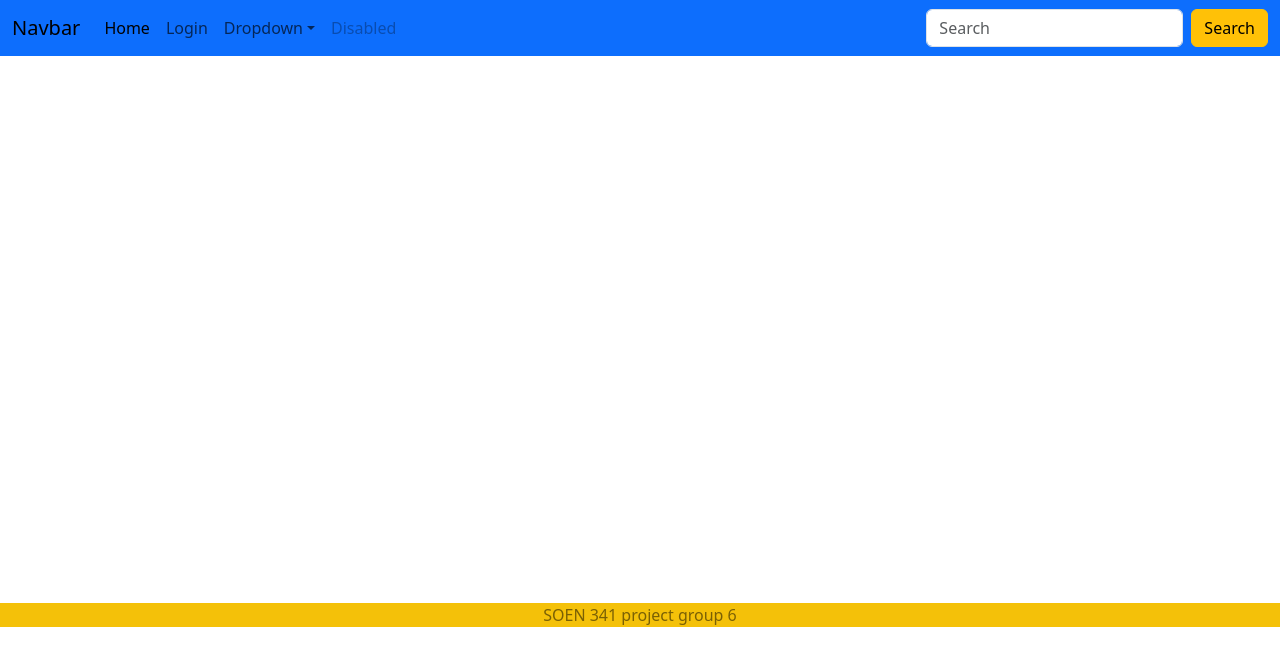
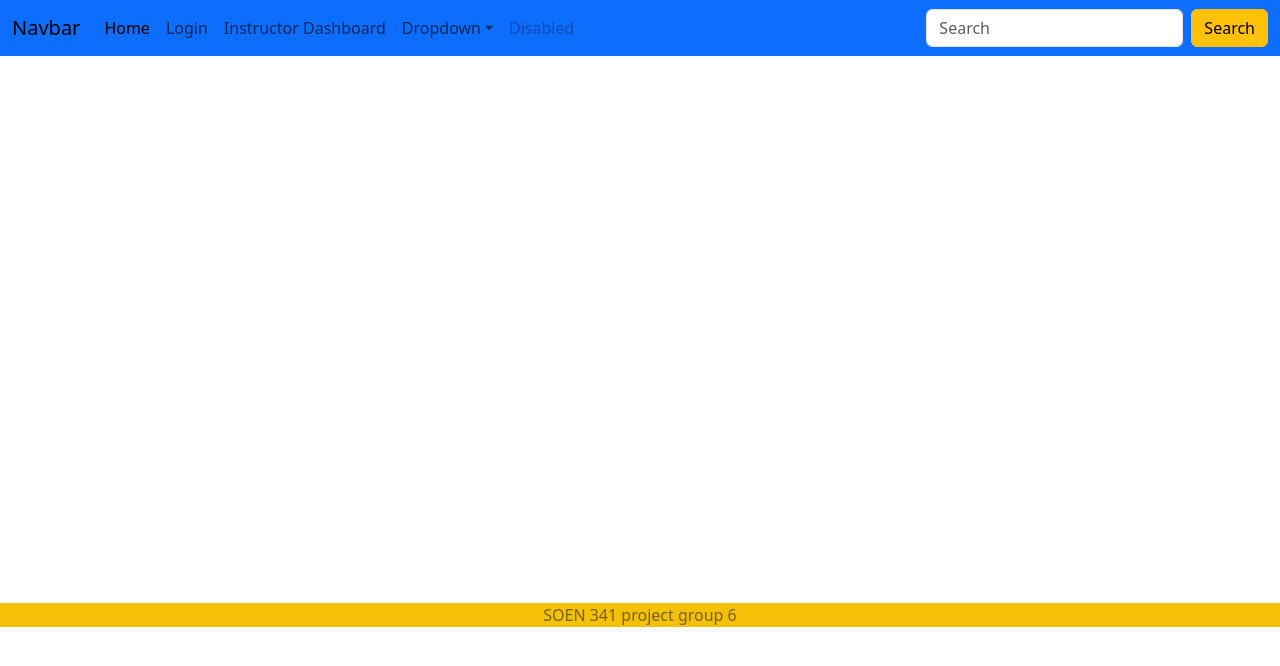
Before and after one commit to benjaminsunliu/Group6-SOEN341_Project_F24, a React (Create React App) app in the folder client/: page / in a window 1280 px wide. Shown: the top 666 px of the page. Built offline with nearby package versions, Linux system fonts and the light colour scheme.

Commit message:
added instructor dashboard to navbar for convenience

```diff
--- a/client/src/layout/Navbar.jsx
+++ b/client/src/layout/Navbar.jsx
@@ -29,6 +29,11 @@ const Navbar = (props) => {
               <li class="nav-item">
                 <Link class="nav-link" to="/login">
                   Login
+                </Link>
+              </li>
+              <li class="nav-item">
+                <Link class="nav-link" to="/instructor-dashboard">
+                  Instructor Dashboard
                 </Link>
               </li>
               <li class="nav-item dropdown">
```
